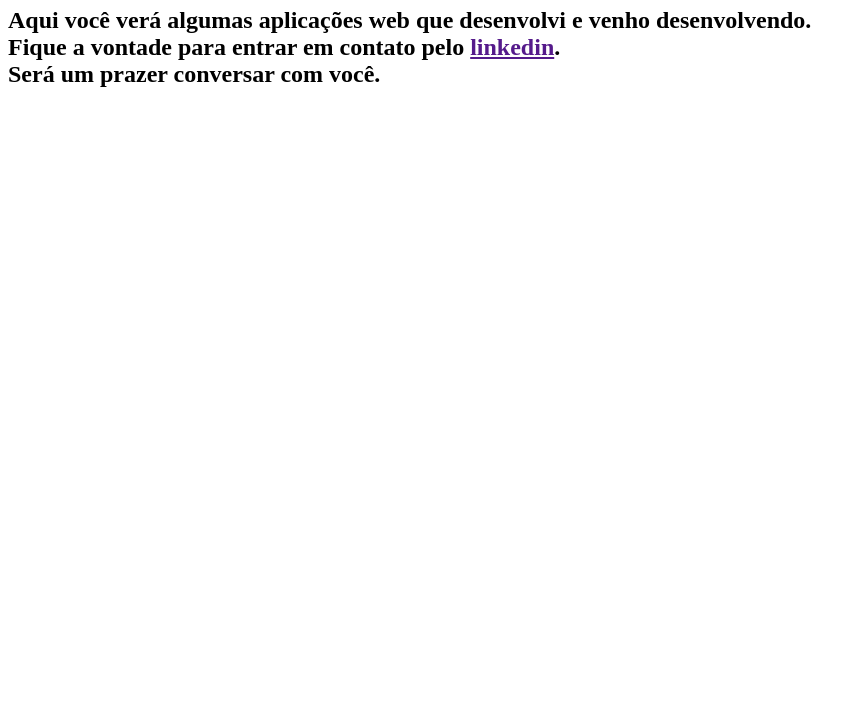
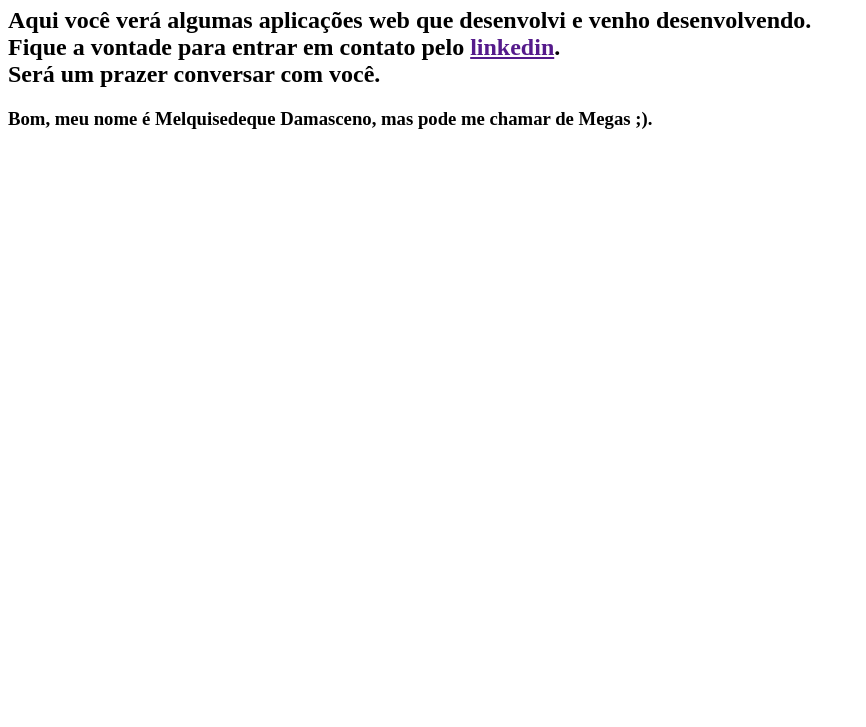
Before and after one commit to Megas-MDN/Megas-MDN.github.io, a plain HTML site: page index.html in a window 1280 px wide. Shown: the part 73-800 px from the top of the page, without its empty margins (0-866 px from the left). Drawn offline with Linux system fonts and the light colour scheme.

Commit message:
Com foto e descrição.

```diff
--- a/index.html
+++ b/index.html
@@ -12,6 +12,8 @@
     Será um prazer conversar com você.
     </h2>
 
-    <a href="" alt="Foto"></a>
+    <h3>Bom, meu nome é Melquisedeque Damasceno, mas pode me chamar de Megas ;).</h3>
+
+    <a href="foto.jpg" alt="Minha foto com estilo."></a>
 </body>
 </html>
```
Also changed, not shown: foto.jpg (added).
